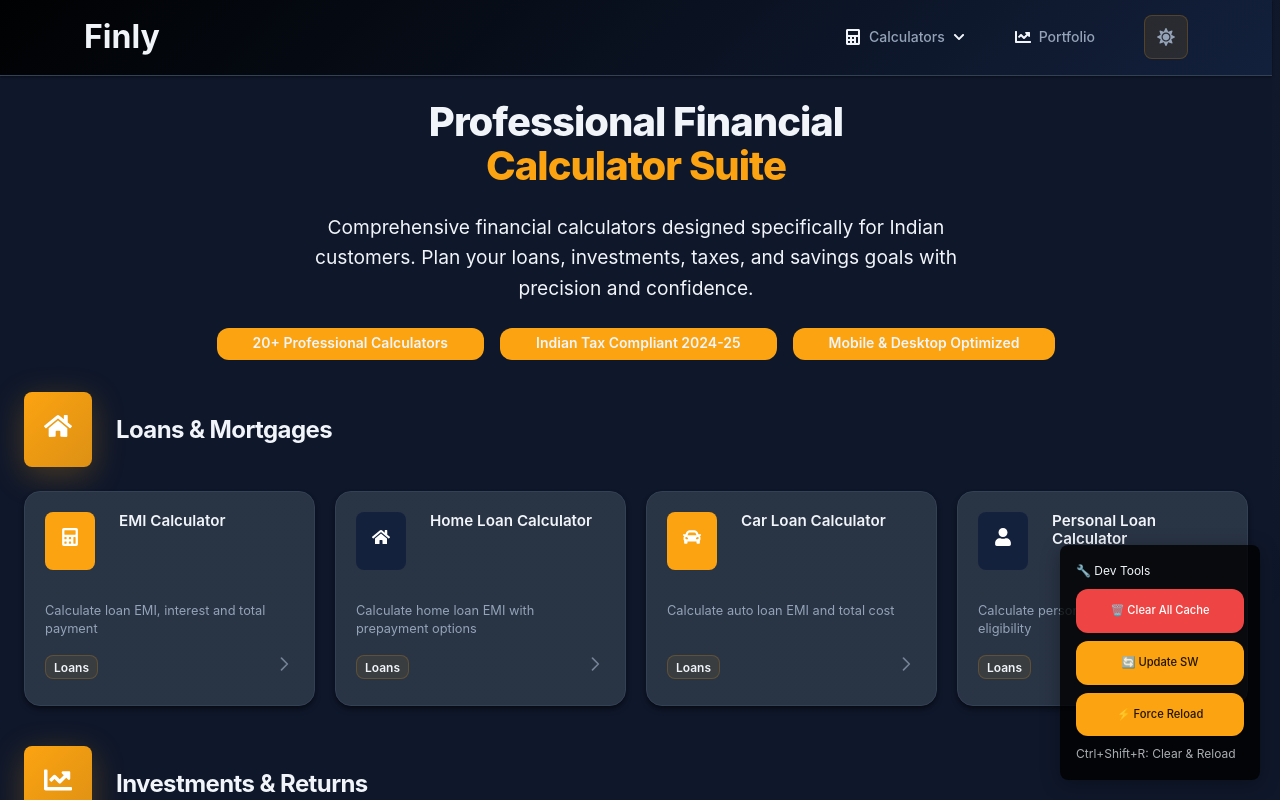
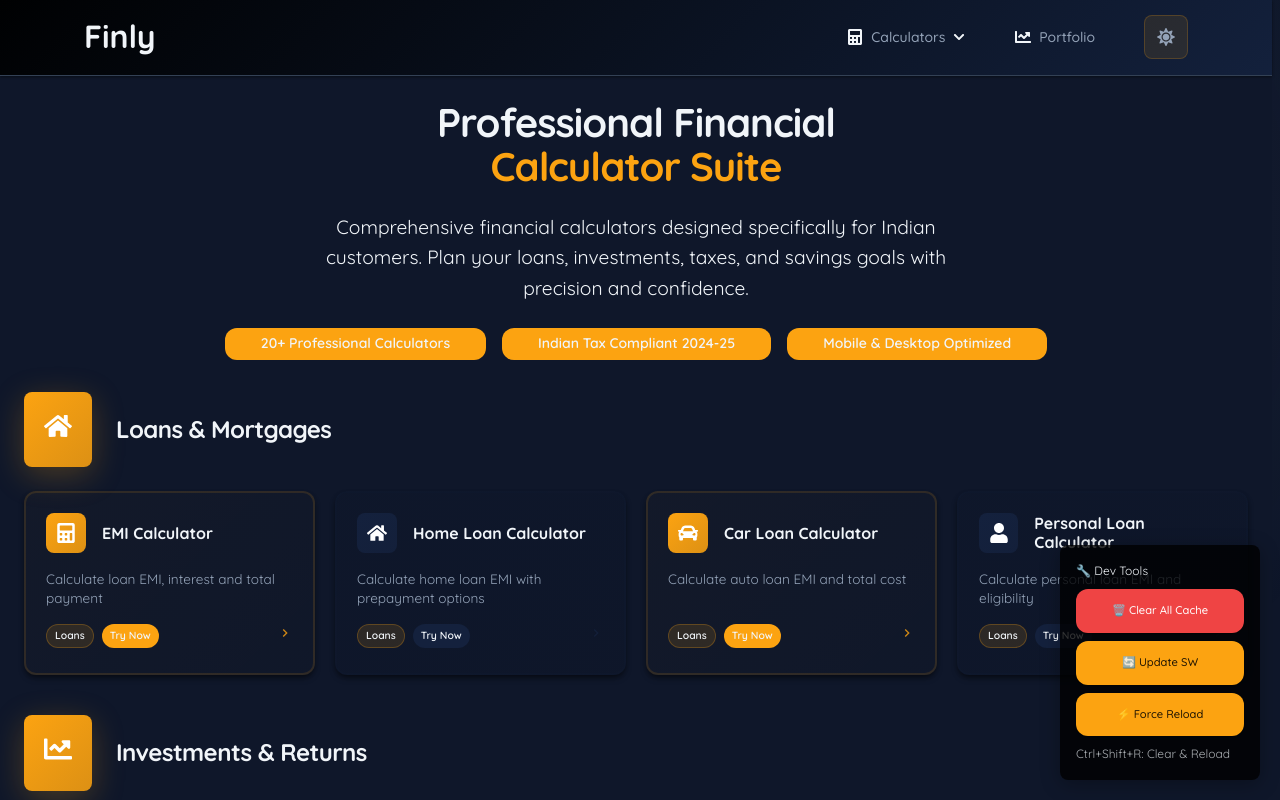
Before and after one commit to deepakroy11/financial-calculator, a Next.js app: page / in a window 1280 px wide. Shown: the top 800 px of the page. Built offline with nearby package versions, Linux system fonts and the light colour scheme.

Commit message:
Update MIUI to version 7

```diff
--- a/app/page.tsx
+++ b/app/page.tsx
@@ -4,7 +4,6 @@ import { useState, useEffect } from "react";
 import {
   Container,
   Typography,
-  Grid,
   Card,
   CardContent,
   Box,
@@ -481,7 +480,6 @@ export default function Home() {
         sx={{
           minHeight: "100vh",
           backgroundColor: "background.default",
-          transition: "all 0.3s ease-in-out",
         }}
       >
         <Header
@@ -503,10 +501,9 @@ export default function Home() {
           <Box
             sx={{
               mb: { xs: 1, sm: 3 },
-              display: "flex",
-              alignItems: { xs: "flex-start", sm: "center" },
-              flexDirection: { xs: "column", sm: "row" },
-              gap: { xs: 1, sm: 2 },
+              display: { xs: "none", sm: "flex" },
+              alignItems: "center",
+              gap: 2,
             }}
           >
             <Button
@@ -528,39 +525,33 @@ export default function Home() {
                 </svg>
               }
               sx={{
-                px: { xs: 2, sm: 3 },
-                py: { xs: 1, sm: 1.5 },
+                px: 3,
+                py: 1.5,
                 borderRadius: 3,
                 fontWeight: 500,
-                fontSize: { xs: "0.875rem", sm: "1rem" },
-                minHeight: { xs: "36px", sm: "auto" },
-                alignSelf: { xs: "flex-start", sm: "auto" },
                 "&:hover": {
                   boxShadow:
                     "0 0 0 2px rgba(252, 163, 17, 0.2), 0 0 20px rgba(252, 163, 17, 0.3), 0 4px 12px rgba(252, 163, 17, 0.3)",
                 },
               }}
             >
-              <Box sx={{ display: { xs: "none", sm: "inline" } }}>Back to Home</Box>
-              <Box sx={{ display: { xs: "inline", sm: "none" } }}>Back</Box>
+              Back to Home
             </Button>
 
-            {/* Mobile-friendly breadcrumb */}
             <Box
               sx={{
                 display: "flex",
                 alignItems: "center",
                 gap: 1,
-                fontSize: { xs: "0.75rem", sm: "0.875rem" },
               }}
             >
-              <Typography variant="body2" color="text.secondary" sx={{ fontSize: "inherit" }}>
+              <Typography variant="body2" color="text.secondary">
                 Home
               </Typography>
-              <Typography variant="body2" color="text.secondary" sx={{ fontSize: "inherit" }}>
+              <Typography variant="body2" color="text.secondary">
                 /
               </Typography>
-              <Typography variant="body2" color="primary.main" fontWeight={500} sx={{ fontSize: "inherit" }}>
+              <Typography variant="body2" color="primary.main" fontWeight={500}>
                 {selectedCalculator
                   ?.replace("-", " ")
                   .replace(/\b\w/g, (l) => l.toUpperCase())}{" "}
@@ -585,7 +576,6 @@ export default function Home() {
       sx={{
         minHeight: "100vh",
         backgroundColor: "background.default",
-        transition: "all 0.3s ease-in-out",
       }}
     >
       <Header
@@ -736,7 +726,18 @@ export default function Home() {
                 </Typography>
               </Box>
 
-              <Grid container spacing={{ xs: 2, sm: 2.5 }}>
+              <Box
+                sx={{
+                  display: "grid",
+                  gridTemplateColumns: {
+                    xs: "1fr",
+                    sm: "repeat(2, 1fr)",
+                    md: "repeat(3, 1fr)",
+                    lg: "repeat(4, 1fr)",
+                  },
+                  gap: { xs: 2, sm: 2.5 },
+                }}
+              >
                 {category.calculators.map((calculator, index) => {
                   const IconComponent = iconMap[calculator.icon];
                   const colors = [
@@ -750,52 +751,60 @@ export default function Home() {
                   const color = colors[index % colors.length];
 
                   return (
-                    <Grid item xs={12} sm={6} md={4} lg={3} key={calculator.id}>
+                    <Box key={calculator.id}>
                       <Card
-                        className="h-full cursor-pointer calculator-card"
+                        className="h-full cursor-pointer"
                         onClick={() => setSelectedCalculator(calculator.id)}
                         sx={{
-                          minHeight: { xs: "140px", sm: "160px" },
-                          position: "relative",
-                          overflow: "hidden",
-                          "&::before": {
-                            content: '""',
-                            position: "absolute",
-                            top: 0,
-                            left: 0,
-                            right: 0,
-                            display: "none",
-                            background: `linear-gradient(90deg, ${color} 0%, ${color}80 100%)`,
+                          minHeight: { xs: "120px", sm: "140px" },
+                          borderRadius: 3,
+                          border: `2px solid ${color}20`,
+                          background: `linear-gradient(135deg, ${color}05 0%, ${color}02 100%)`,
+                          "&:hover": {
+                            transform: "translateY(-4px)",
+                            boxShadow: `0 8px 25px ${color}30`,
+                            border: `2px solid ${color}40`,
                           },
                         }}
                       >
                         <CardContent
-                          sx={{ p: { xs: 2, sm: 2.5 } }}
-                          className="h-full flex flex-col"
+                          sx={{
+                            p: { xs: 2, sm: 2.5 },
+                            height: "100%",
+                            display: "flex",
+                            flexDirection: "column",
+                          }}
                         >
                           <Box
-                            className="flex items-start"
-                            sx={{ mb: { xs: 3, sm: 4 } }}
+                            sx={{
+                              display: "flex",
+                              alignItems: "center",
+                              mb: 2,
+                            }}
                           >
                             <Box
-                              className="text-white flex-shrink-0"
                               sx={{
-                                mr: { xs: 2, sm: 3 },
-                                p: { xs: 1.5, sm: 2 },
+                                width: 40,
+                                height: 40,
                                 borderRadius: 2,
-                                backgroundColor: color,
+                                background: `linear-gradient(135deg, ${color} 0%, ${color}dd 100%)`,
+                                display: "flex",
+                                alignItems: "center",
+                                justifyContent: "center",
+                                mr: 2,
                               }}
                             >
-                              {IconComponent && <IconComponent size={18} />}
+                              {IconComponent && (
+                                <IconComponent size={20} color="white" />
+                              )}
                             </Box>
                             <Typography
                               variant="h6"
-                              component="h3"
                               sx={{
-                                fontWeight: 600,
+                                fontWeight: 700,
                                 color: "text.primary",
+                                fontSize: { xs: "0.9rem", sm: "1rem" },
                                 lineHeight: 1.2,
-                                fontSize: { xs: "0.875rem", sm: "0.95rem" },
                               }}
                             >
                               {calculator.name}
@@ -806,50 +815,63 @@ export default function Home() {
                             variant="body2"
                             sx={{
                               color: "text.secondary",
-                              mb: { xs: 1.5, sm: 2 },
+                              fontSize: { xs: "0.8rem", sm: "0.85rem" },
                               lineHeight: 1.4,
                               flexGrow: 1,
-                              fontSize: { xs: "0.75rem", sm: "0.8rem" },
+                              mb: 2,
                             }}
                           >
                             {calculator.description}
                           </Typography>
 
-                          <Box className="flex justify-between items-center mt-auto">
+                          <Box
+                            sx={{
+                              display: "flex",
+                              justifyContent: "space-between",
+                              alignItems: "center",
+                            }}
+                          >
+                            <Box sx={{ display: "flex", gap: 1 }}>
                               <Chip
                                 label={category.name.split(" ")[0]}
                                 size="small"
                                 sx={{
-                                backgroundColor: `${categoryColor}15`,
+                                  backgroundColor: `${categoryColor}20`,
                                   color: categoryColor,
                                   fontWeight: 600,
-                                border: `1px solid ${categoryColor}30`,
-                                fontSize: { xs: "0.7rem", sm: "0.75rem" },
-                                borderRadius: 2,
+                                  fontSize: "0.65rem",
+                                  border: `1px solid ${categoryColor}40`,
                                 }}
                               />
-                            <Box sx={{ color: "text.secondary", opacity: 0.7 }}>
+                              <Chip
+                                label="Try Now"
+                                size="small"
+                                sx={{
+                                  backgroundColor: color,
+                                  color: "white",
+                                  fontWeight: 600,
+                                  fontSize: "0.65rem",
+                                  "&:hover": { backgroundColor: `${color}dd` },
+                                }}
+                              />
+                            </Box>
+                            <Box sx={{ color: color, opacity: 0.8 }}>
                               <svg
-                                className="w-5 h-5"
-                                fill="none"
-                                stroke="currentColor"
+                                width="16"
+                                height="16"
+                                fill="currentColor"
                                 viewBox="0 0 24 24"
                               >
-                                <path
-                                  strokeLinecap="round"
-                                  strokeLinejoin="round"
-                                  strokeWidth={2}
-                                  d="M9 5l7 7-7 7"
-                                />
+                                <path d="M8.59 16.59L13.17 12 8.59 7.41 10 6l6 6-6 6-1.41-1.41z" />
                               </svg>
                             </Box>
                           </Box>
                         </CardContent>
                       </Card>
-                    </Grid>
+                    </Box>
                   );
                 })}
-              </Grid>
+              </Box>
             </Box>
           );
         })}
--- a/app/theme.tsx
+++ b/app/theme.tsx
@@ -136,7 +136,7 @@ export const CustomThemeProvider: React.FC<{ children: React.ReactNode }> = ({
         : "#e2e8f0" /* Slate-700 for dark, slate-200 for light */,
     },
     typography: {
-      fontFamily: "Inter, sans-serif",
+      fontFamily: "Quicksand, sans-serif",
       h1: { fontWeight: 700, fontSize: "2.5rem" },
       h2: { fontWeight: 600, fontSize: "2rem" },
       h3: { fontWeight: 600, fontSize: "1.75rem" },
--- a/components/calculators/EMICalculator.tsx
+++ b/components/calculators/EMICalculator.tsx
@@ -101,14 +101,24 @@ export default function EMICalculator({
 
   return (
     <Box sx={{ maxWidth: "1200px", mx: "auto" }}>
-      <Typography variant="h4" sx={{ mb: 1, fontWeight: 700, color: "text.primary" }}>
+      <Typography
+        variant="h4"
+        sx={{ mb: 1, fontWeight: 700, color: "text.primary" }}
+      >
         EMI Calculator
       </Typography>
       <Typography variant="body2" sx={{ mb: 3, color: "text.secondary" }}>
-        Calculate your Equated Monthly Installment (EMI) for home loans, personal loans, car loans, and more.
+        Calculate your Equated Monthly Installment (EMI) for home loans,
+        personal loans, car loans, and more.
       </Typography>
 
-      <Box sx={{ display: "grid", gridTemplateColumns: { xs: "1fr", lg: "1fr 1fr" }, gap: 3 }}>
+      <Box
+        sx={{
+          display: "grid",
+          gridTemplateColumns: { xs: "1fr", lg: "1fr 1fr" },
+          gap: 3,
+        }}
+      >
         <CalculatorCard
           title="Loan Details"
           onCalculate={handleCalculate}
@@ -189,14 +199,16 @@ export default function EMICalculator({
               />
             </Box>
           ) : (
-            <Box sx={{
+            <Box
+              sx={{
                 p: 4,
                 textAlign: "center",
                 backgroundColor: "background.paper",
                 borderRadius: 2,
                 border: 1,
-              borderColor: "divider"
-            }}>
+                borderColor: "divider",
+              }}
+            >
               <Typography variant="body2" color="text.secondary">
                 Enter loan details to calculate EMI and see breakdown
               </Typography>
--- a/components/ui/CalculatorCard.tsx
+++ b/components/ui/CalculatorCard.tsx
@@ -74,9 +74,10 @@ export default function CalculatorCard({
             variant="contained"
             onClick={onCalculate}
             disabled={isCalculating}
-            className="flex-1 py-3 text-base font-semibold"
+            className="flex-1 font-semibold"
             size="large"
             sx={{
+              py: { xs: 2, sm: 3 },
               backgroundColor: "#1f7a99",
               borderRadius: "12px",
               textTransform: "none",
@@ -86,7 +87,6 @@ export default function CalculatorCard({
                 boxShadow: "0 6px 16px rgba(31, 122, 153, 0.4)",
                 transform: "translateY(-1px)",
               },
-              transition: "all 0.2s ease",
             }}
           >
             {isCalculating ? (
@@ -101,9 +101,10 @@ export default function CalculatorCard({
           <Button
             variant="outlined"
             onClick={onReset}
-            className="flex-1 py-3 text-base font-semibold"
+            className="flex-1 font-semibold"
             size="large"
             sx={{
+              py: { xs: 2, sm: 3 },
               borderColor: "#d1d5db",
               color: "#6b7280",
               borderRadius: "12px",
@@ -114,7 +115,6 @@ export default function CalculatorCard({
                 backgroundColor: "#f9fafb",
                 transform: "translateY(-1px)",
               },
-              transition: "all 0.2s ease",
             }}
           >
             Reset
--- a/components/ui/Header.tsx
+++ b/components/ui/Header.tsx
@@ -346,11 +346,14 @@ export default function Header({ onCategorySelect, onHomeClick }: HeaderProps) {
             <Typography
               onClick={onHomeClick}
               variant="h4"
+              component="a"
+              href="/"
               sx={{
                 fontWeight: 700,
                 color: "text.primary",
                 fontSize: "2rem",
                 cursor: "pointer",
+                textDecoration: "none",
               }}
             >
               Finly
--- a/components/ui/InputField.tsx
+++ b/components/ui/InputField.tsx
@@ -64,7 +64,7 @@ export default function InputField({
     <Box sx={{ mb: { xs: 2, sm: 3 } }}>
       <TextField
         fullWidth
-        label={label}
+        label={String(label)}
         value={value}
         onChange={handleChange}
         placeholder={placeholder}
```
Also changed, not shown: components/portfolio/PortfolioDashboard.tsx (+108 -57 lines), components/portfolio/PortfolioManager.tsx (+86 -81 lines), package.json (+6 -4 lines), .circleci/config.yml, 1 other file (tests, documents, lock files or other folders). Lines whose indentation alone changed are shown as unchanged.
